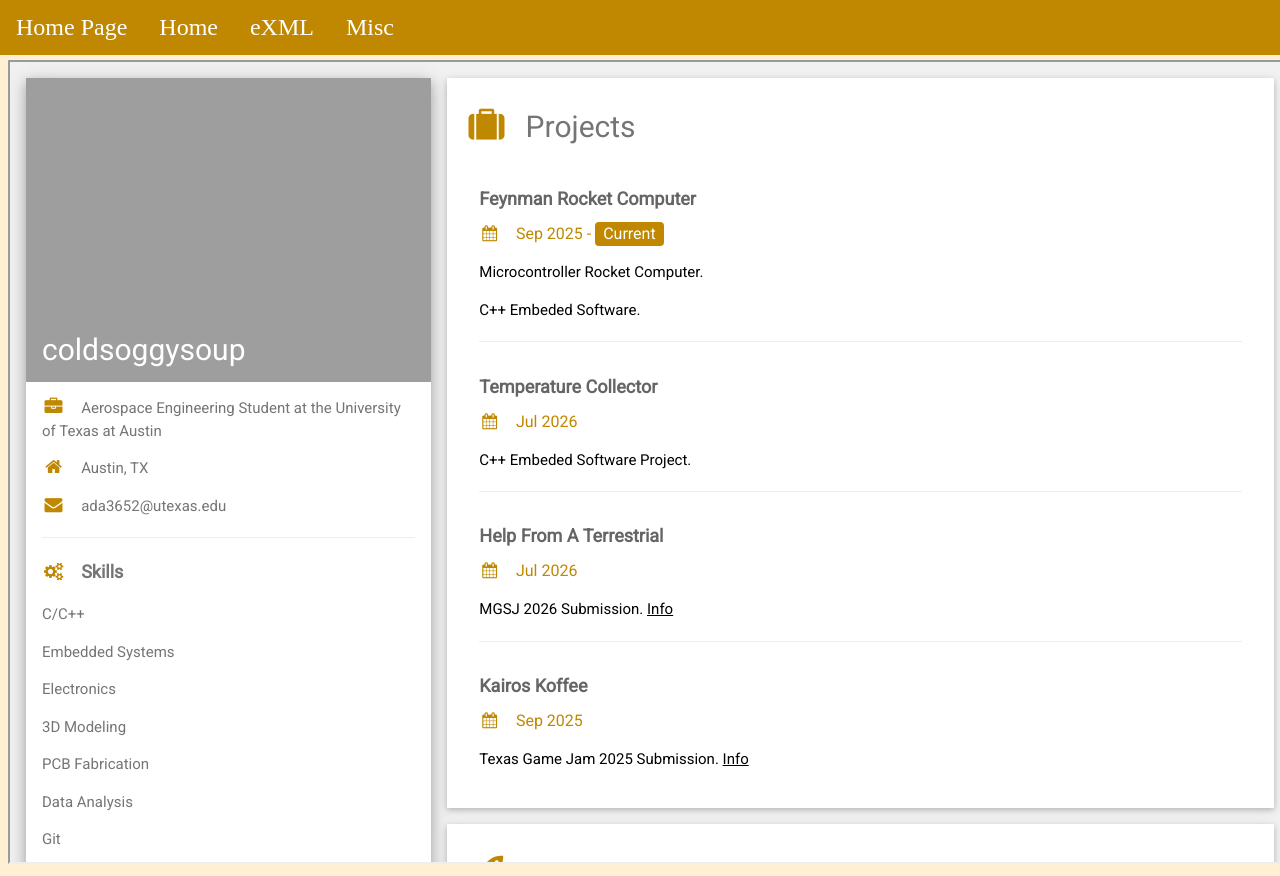
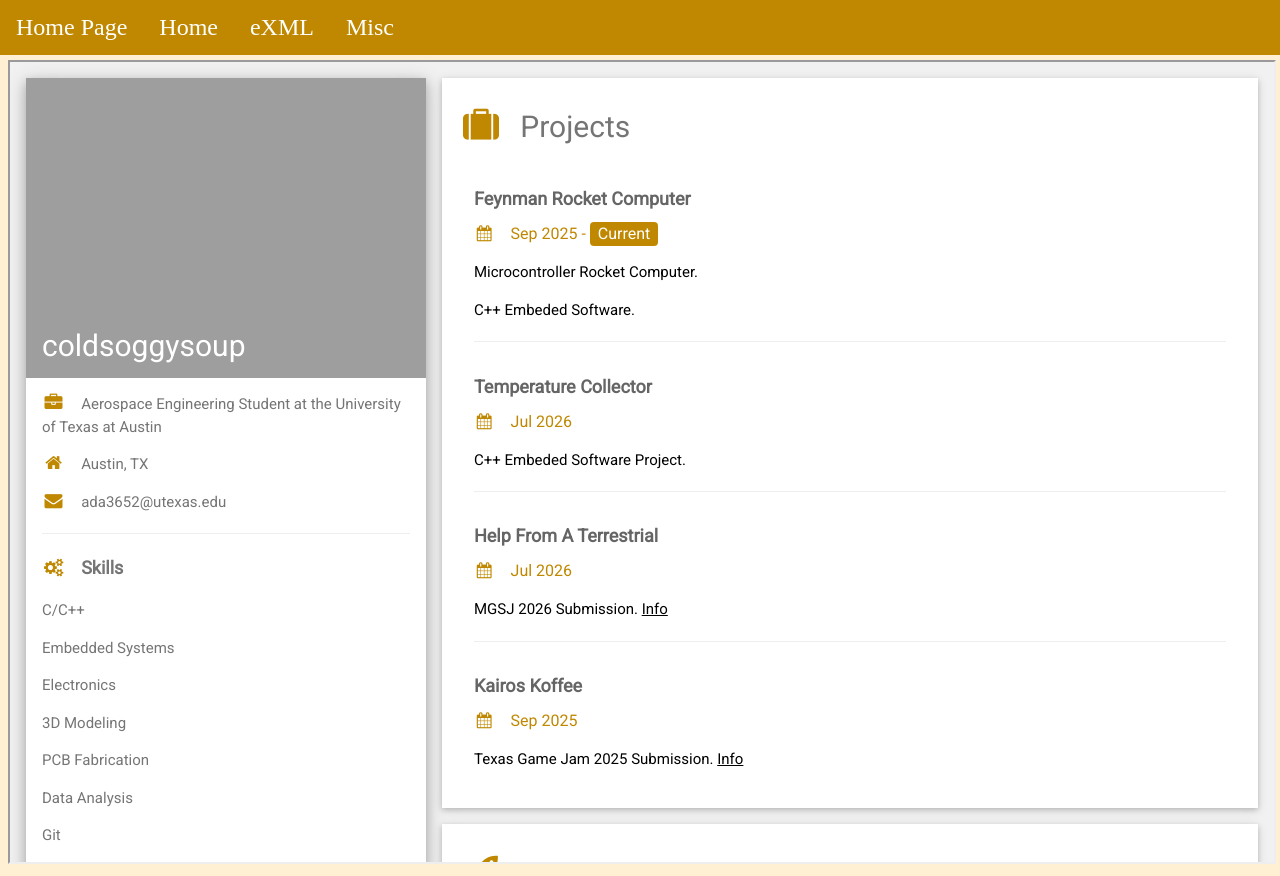
Before and after one commit to coldsoggysoup/coldsoggysoup.github.io, a plain HTML site: page index.html in a window 1280 px wide. Drawn offline with nearby package versions, Linux system fonts and the light colour scheme.

Commit message:
Update index.html

```diff
--- a/index.html
+++ b/index.html
@@ -17,7 +17,7 @@
 		<li id="Bar_item"><a href="https://biue9076r.github.io/index.html">Misc</a></li>
 	</ul>
 	<div id="ContentBox">
-		<iframe src="./cvindex.html" style="width: 100vw; height: 100vh;"></iframe>
+		<iframe src="./cvindex.html" style="width: 98.75vw; height: 100vh;"></iframe>
 	</div>
 </body>
 </html>
```
